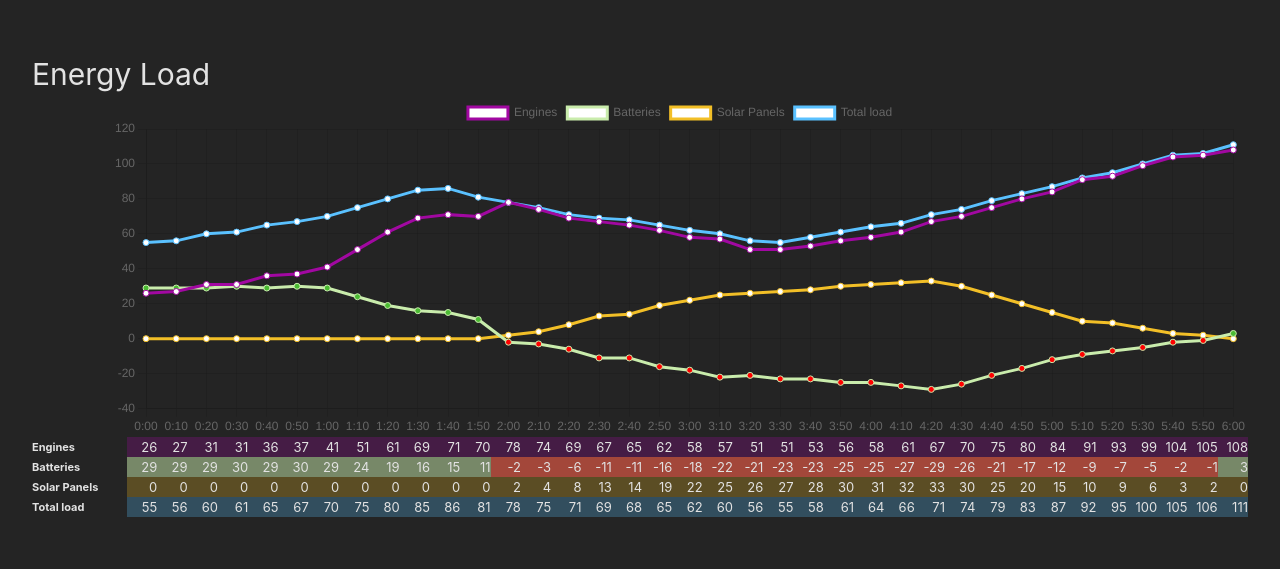
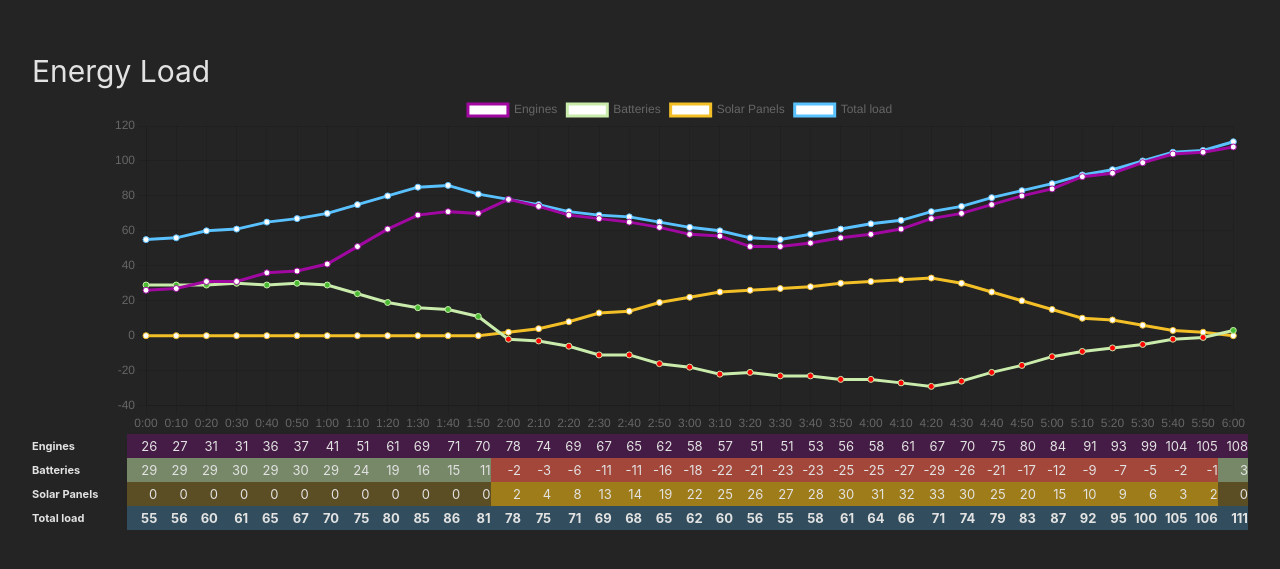
Before and after one commit to fabiandarga/energy-load-display, a Vue app: page / in a window 1280 px wide. Shown: the part 111-680 px from the top of the page. Built offline with nearby package versions, Linux system fonts and the light colour scheme.

Commit message:
Style fixes

```diff
--- a/src/components/EnergyLoadTable.vue
+++ b/src/components/EnergyLoadTable.vue
@@ -10,13 +10,20 @@ const dataByColumn = flipTable(data).slice(1);
 
 <template>
   <div class="energyLoadTable">
-    <div v-for="(title, index) in head" :key="title" class="energyLoadTableRow">
+    <div
+      v-for="(title, index) in head.slice(1)"
+      :key="title"
+      class="energyLoadTableRow"
+    >
       <div
-        v-for="entry in dataByColumn[index]"
-        :key="entry"
-        :class="{ negative: entry < 0 }"
+        v-for="load in dataByColumn[index]"
+        :key="load"
+        :class="{
+          negative: load < 0,
+          solarLoad: title === 'Solar Panels' && load > 0,
+        }"
       >
-        {{ entry }}
+        {{ load }}
       </div>
     </div>
   </div>
@@ -47,8 +54,10 @@ const dataByColumn = flipTable(data).slice(1);
 .energyLoadTableRow div.negative {
   background: #b0352ec7;
 }
-.energyLoadTableRow:last-child {
-  padding-top: 0.7em;
+.energyLoadTableRow div.solarLoad {
+  background: #b99016b6;
+}
+.energyLoadTableRow:last-child div {
   font-weight: bold;
 }
 </style>
--- a/src/pages/EnergyLoad.vue
+++ b/src/pages/EnergyLoad.vue
@@ -42,13 +42,13 @@ const dataByColumn = flipTable(data);
   grid-row: 2;
   grid-column: 1;
   font-size: 11px;
-  line-height: 20px;
+  line-height: 24px;
 }
 .table {
   grid-row: 2;
   grid-column: 2;
   font-size: 13px;
-  line-height: 20px;
+  line-height: 24px;
   margin-left: 15px;
 }
 </style>
```
